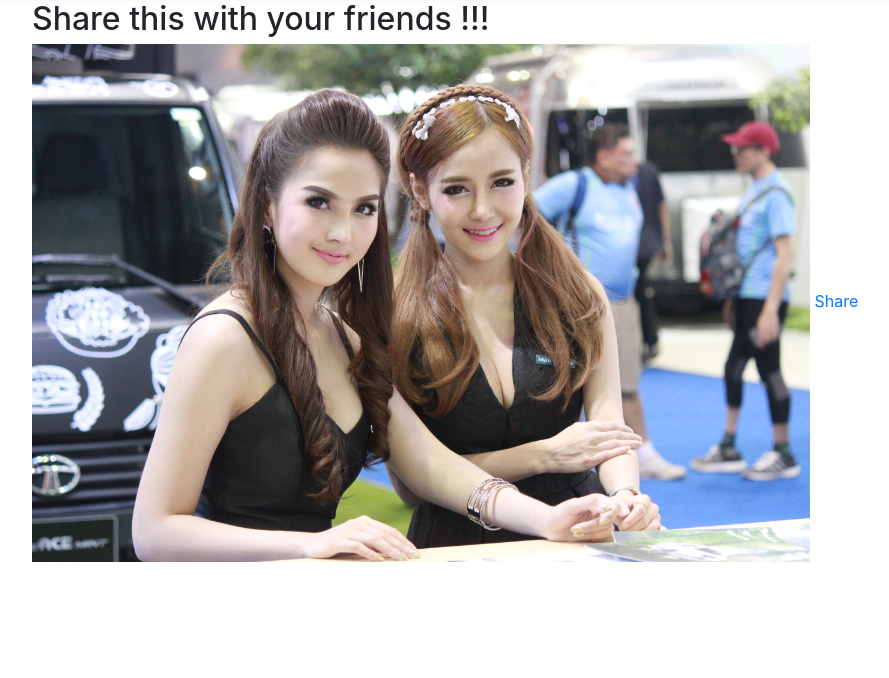
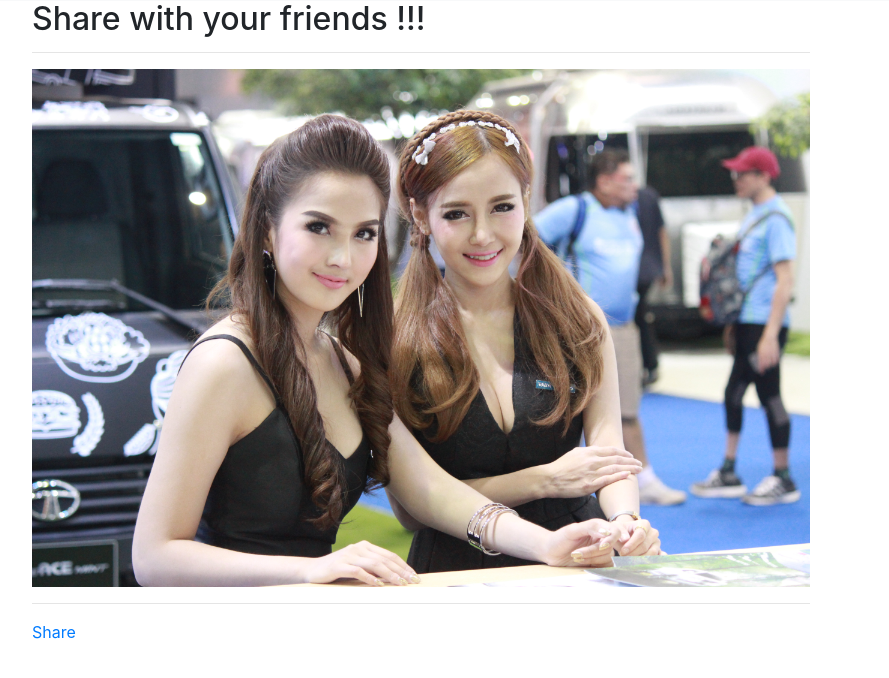
Before and after one commit to aulsai/dj-fb-questionnaire, a Django app: page /qs/share/11111/1/ in a window 1280 px wide. Shown: the part 55-733 px from the top of the page, without its empty margins (53-942 px from the left). Run offline with Django 3.2, Linux system fonts and the light colour scheme; some libraries are stand-ins or nearby versions.

Commit message:
Changed Share layout

```diff
--- a/app_fb_questionnaire/templates/app_fb_questionnaire/share.html
+++ b/app_fb_questionnaire/templates/app_fb_questionnaire/share.html
@@ -1,26 +1,35 @@
-{% extends 'app_fb_questionnaire/base.html' %}
-{% load static %}
+{% extends 'app_fb_questionnaire/base.html' %} {% load static %} {% block content %}
 
-{% block content %}
+<div class="row">
+    <div class="col-md">
+        <h2>
+            Share with your friends !!!
+        </h2>
 
-    <h2>
-        Share this with your friends !!!
-    </h2>
+        <hr />
 
-    <img src="{% static 'share_result.png' %}"
+        <img src="{% static 'share_result.png' %}" />
 
-    <div class="fb-share-button"
-        data-href="{{ share_link }}"
-        data-layout="button" data-size="small" data-mobile-iframe="true">
-        <a class="fb-xfbml-parse-ignore"
-            target="_blank"
-            href="https://www.facebook.com/sharer/sharer.php?u={{ share_link }}&amp;src=sdkpreparse">
-            Share
-        </a>
+        <hr />
+
+        <div class="fb-share-button" data-href="{{ share_link }}" data-layout="button" data-size="small" data-mobile-iframe="true">
+            <a class="fb-xfbml-parse-ignore" target="_blank" href="https://www.facebook.com/sharer/sharer.php?u={{ share_link }}/new_game/&amp;src=sdkpreparse">
+                Share
+            </a>
+        </div>
     </div>
 
-{% endblock %}
+    <div class="col-md">
 
-{% block scripts %}
+    </div>
+</div>
 
-{% endblock %}
+
+
+
+
+
+
+</div>
+
+{% endblock %} {% block scripts %} {% endblock %}
```
